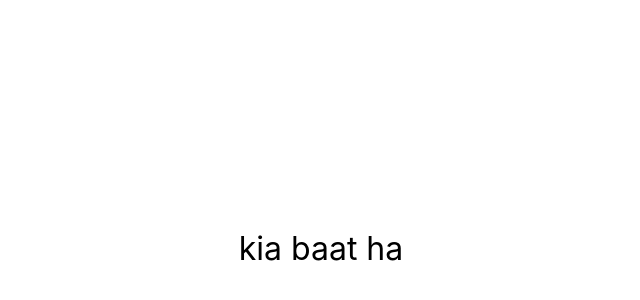
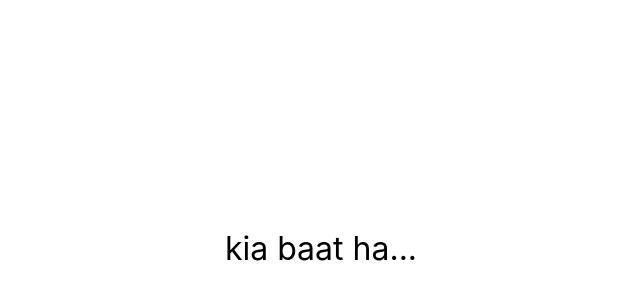
Before and after one commit to Aizaz-Butt/my-project, a React (Create React App) app: page / in a window 1280 px wide. Shown: the part 152-452 px from the top of the page, without its empty margins (319-959 px from the left). Built offline with nearby package versions, Linux system fonts and the light colour scheme.

Commit message:
test changes

```diff
--- a/src/App.js
+++ b/src/App.js
@@ -11,7 +11,7 @@ function App() {
         fontSize: "2rem",
       }}
     >
-      kia baat ha
+      kia baat ha...
     </div>
   );
 }
```
